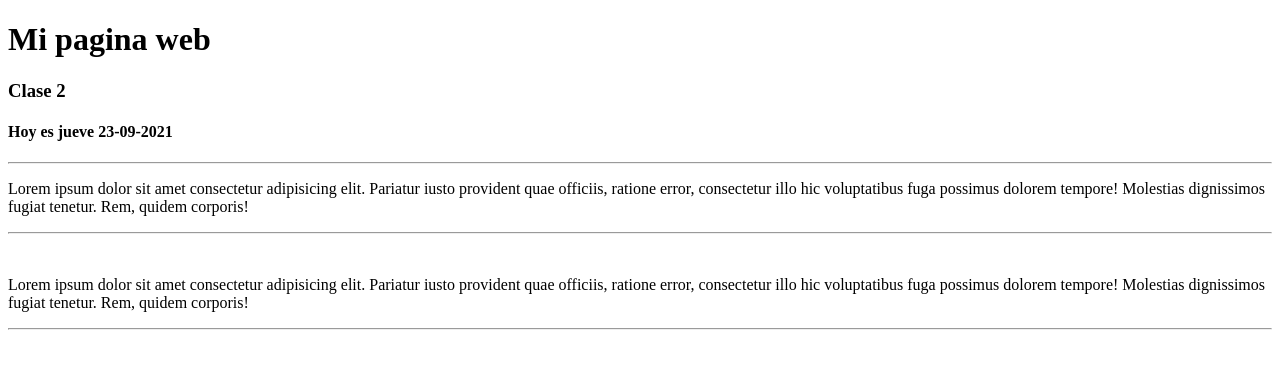
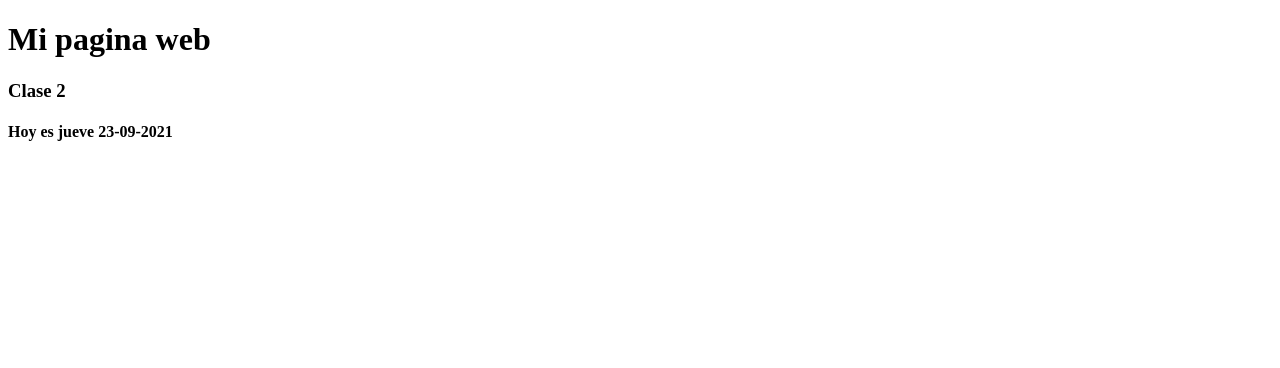
Before and after one commit to rafaedante/repoTestRemoto, a plain HTML site: page index.html in a window 1280 px wide. Drawn offline with Linux system fonts and the light colour scheme.

Commit message:
se actualiza body index desde prueba

```diff
--- a/index.html
+++ b/index.html
@@ -7,11 +7,5 @@
     <h1>Mi pagina web</h1>
     <h3>Clase 2</h3>
     <h4>Hoy es jueve 23-09-2021</h4>
-    <hr>
-    <p>Lorem ipsum dolor sit amet consectetur adipisicing elit. Pariatur iusto provident quae officiis, ratione error, consectetur illo hic voluptatibus fuga possimus dolorem tempore! Molestias dignissimos fugiat tenetur. Rem, quidem corporis!</p>
-    <hr>
-    <br>
-    <p>Lorem ipsum dolor sit amet consectetur adipisicing elit. Pariatur iusto provident quae officiis, ratione error, consectetur illo hic voluptatibus fuga possimus dolorem tempore! Molestias dignissimos fugiat tenetur. Rem, quidem corporis!</p>
-    <hr>
 </body>
 </html>
```
